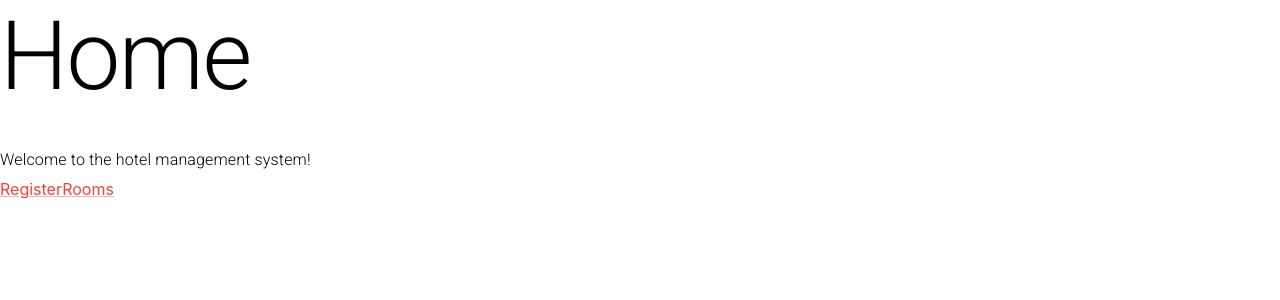
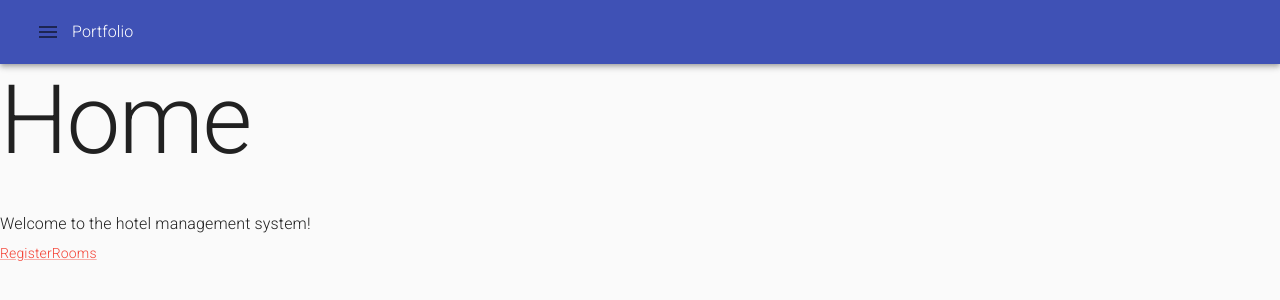
Before and after one commit to sundehakon/Hotell-React, a React (Create React App) app: page / in a window 1280 px wide. Shown: the top 300 px of the page. Built offline with nearby package versions, Linux system fonts and the light colour scheme.

Commit message:
Adding mui sidebar for project

```diff
--- a/package.json
+++ b/package.json
@@ -1,6 +1,7 @@
 {
   "name": "hotell-react",
   "version": "0.1.0",
+  "license": "MIT",
   "private": true,
   "dependencies": {
     "@emotion/react": "^11.11.4",
--- a/src/App.js
+++ b/src/App.js
@@ -6,11 +6,13 @@ import RegisterForm from './RegisterForm';
 import LogInForm from './LogInForm';
 import { ThemeProvider } from '@mui/material/styles';
 import theme from './theme';
+import SideNav from './SideNav';
 
 function App() {
   return (
     <ThemeProvider theme={theme}>
       <Router>
+        <SideNav />
         <Routes>
           <Route path='/' element={<Home />} />
           <Route path='/register' element={
--- /dev/null
+++ b/src/SideNav.js
@@ -0,0 +1,102 @@
+import React, { useState } from "react";
+import {
+  AppBar,
+  Toolbar,
+  Box,
+  IconButton,
+  List,
+  ListItem,
+  ListItemIcon,
+  ListItemText,
+  makeStyles,
+  CssBaseline,
+  Drawer,
+  Typography
+} from "@material-ui/core";
+import {
+  Apps,
+  Menu,
+  ContactMail,
+  AssignmentInd,
+  Home
+} from "@material-ui/icons";
+
+const useStyles = makeStyles((theme) => ({
+  menuSliderContainer: {
+    width: 250,
+    background: "#511",
+    height: "100%"
+  },
+  avatar: {
+    margin: "0.5rem auto",
+    padding: "1rem",
+    width: theme.spacing(13),
+    height: theme.spacing(13)
+  },
+  listItem: {
+    color: "tan"
+  }
+}));
+
+const listItems = [
+  {
+    listIcon: <Home />,
+    listText: "Home"
+  },
+  {
+    listIcon: <AssignmentInd />,
+    listText: "Rooms"
+  },
+  {
+    listIcon: <Apps />,
+    listText: "Register"
+  },
+  {
+    listIcon: <ContactMail />,
+    listText: "Contacts"
+  }
+];
+
+export default function SideNav() {
+  const classes = useStyles();
+  const [open, setOpen] = useState(false);
+
+  const toggleSlider = () => {
+    setOpen(!open);
+  };
+
+  const sideList = () => (
+    <Box className={classes.menuSliderContainer} component="div">
+      <List>
+        {listItems.map((listItem, index) => (
+          <ListItem className={classes.listItem} button key={index}>
+            <ListItemIcon className={classes.listItem}>
+              {listItem.listIcon}
+            </ListItemIcon>
+            <ListItemText primary={listItem.listText} />
+          </ListItem>
+        ))}
+      </List>
+    </Box>
+  );
+
+  return (
+    <>
+      <CssBaseline />
+
+      <Box component="nav">
+        <AppBar position="static">
+          <Toolbar>
+            <IconButton onClick={toggleSlider}>
+              <Menu />
+            </IconButton>
+            <Typography>Portfolio</Typography>
+            <Drawer open={open} anchor="right" onClose={toggleSlider}>
+              {sideList()}
+            </Drawer>
+          </Toolbar>
+        </AppBar>
+      </Box>
+    </>
+  );
+}
```
